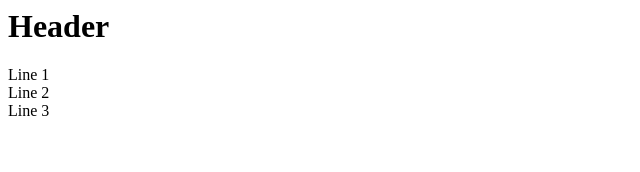
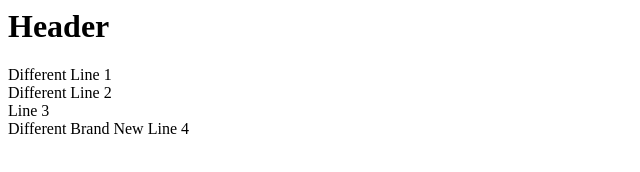
Before and after one commit to samuel-c/SlackBot-2020, a plain HTML site: page git_tst/index.html in a window 1280 px wide. Shown: the whole page, without its empty margins (0-640 px from the left). Drawn offline with Linux system fonts and the light colour scheme.

Commit message:
change index.html for branch_2 for step 17

```diff
--- a/git_tst/index.html
+++ b/git_tst/index.html
@@ -1,11 +1,12 @@
 <html>
 <head>
-	<title>title</title>
+	<title>New title</title>
 </head>
 <body>
 	<h1>Header</h1>
-	<div>Line 1</div>
-	<div>Line 2</div>
+	<div>Different Line 1</div>
+	<div>Different Line 2</div>
 	<div>Line 3</div>
+	<div>Different Brand New Line 4</div>
 </body>
 </html>
```
